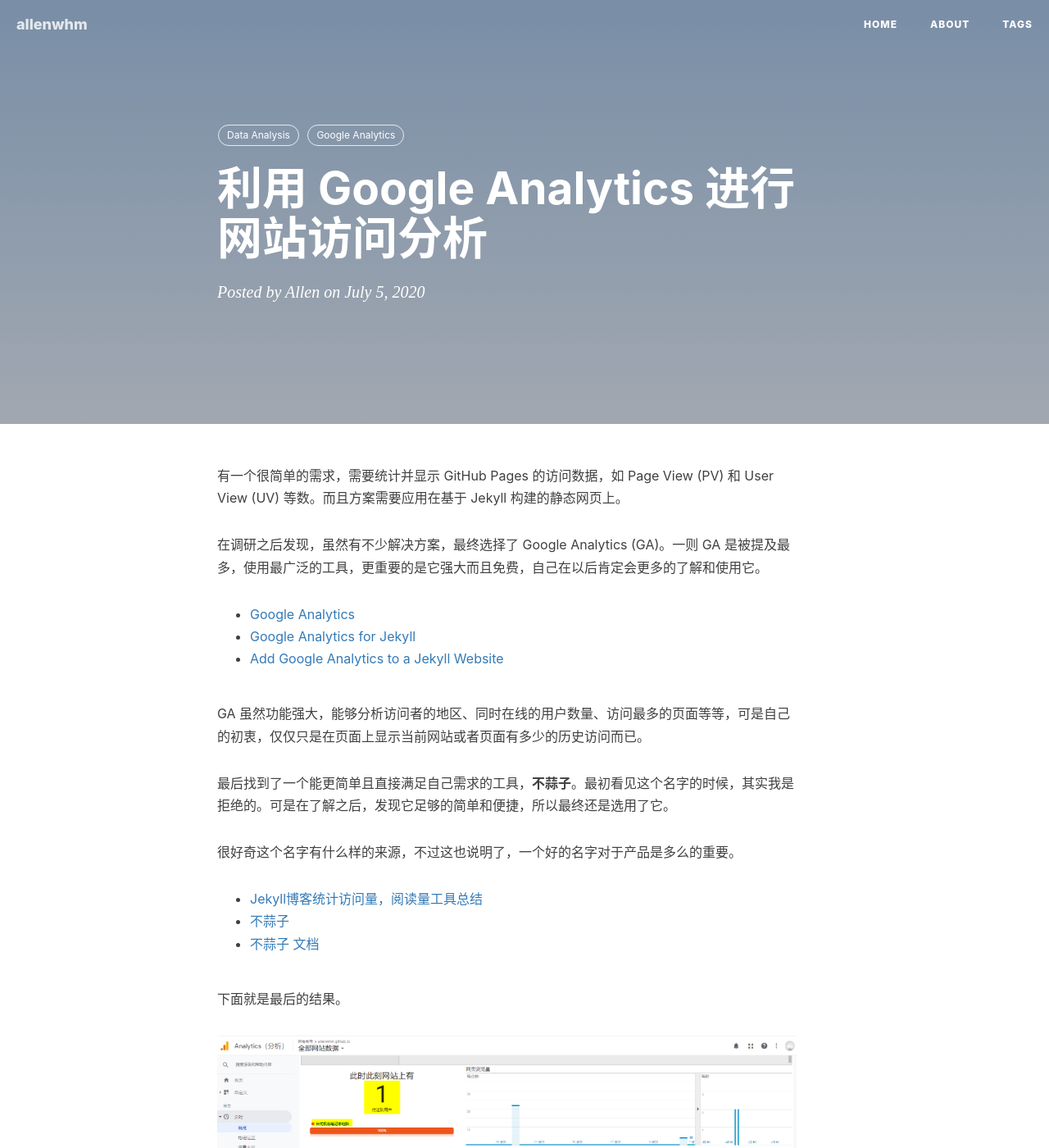
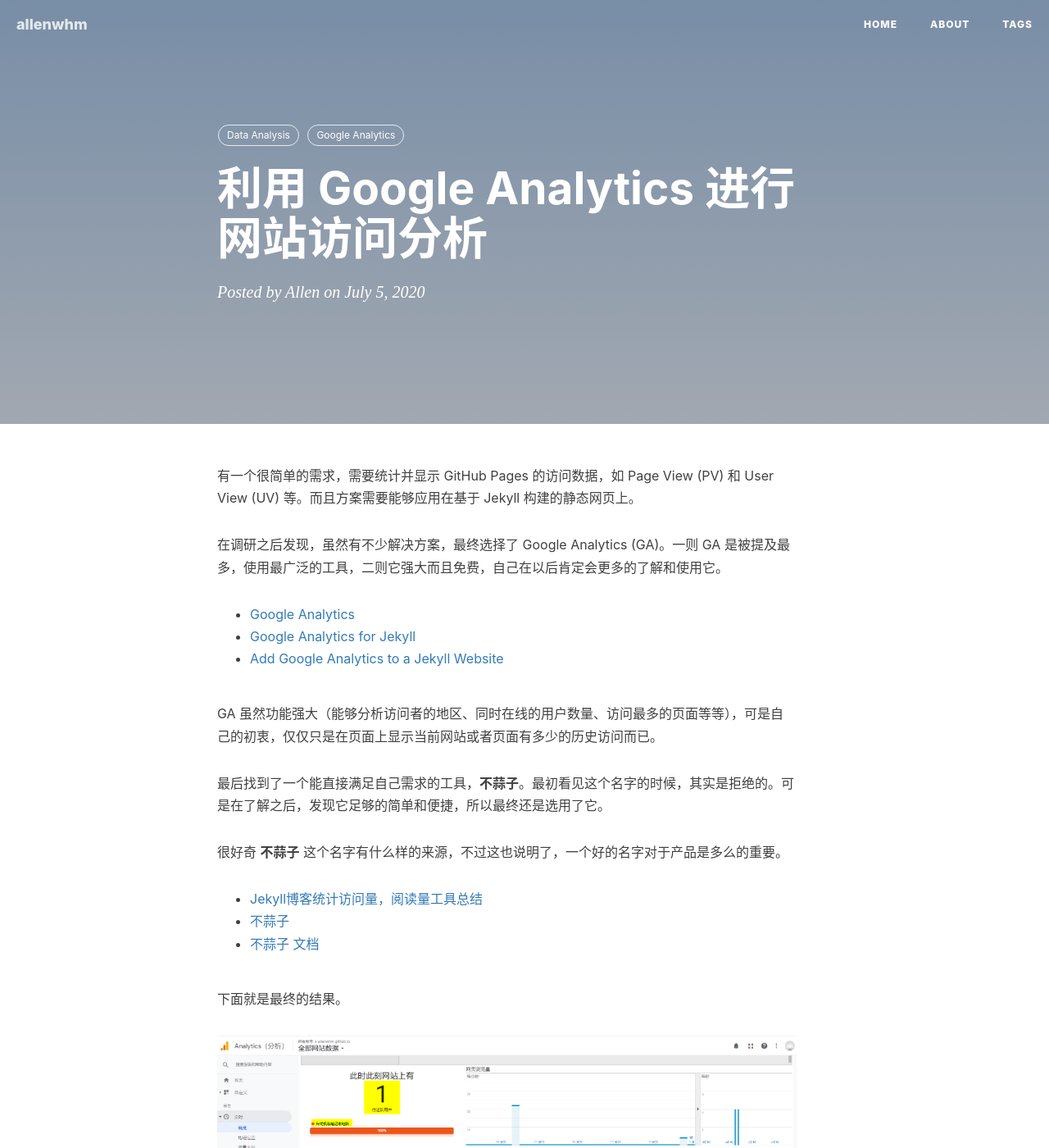
Before and after one commit to allenwhm/allenwhm.github.io, a Jekyll site: the page built from _posts/2020-07-05-web-analysis-with-google-analytic.markdown, in a window 1280 px wide and 1400 px high. Shown: the whole window at 82% size. Built offline with Jekyll 4.4.1, drawn with Linux system fonts in a browser that asks for light colours; nearby versions of some CDN libraries; comment, search, counter and statistics services are not loaded.

Commit message:
update blog

```diff
--- a/_posts/2020-07-05-web-analysis-with-google-analytic.markdown
+++ b/_posts/2020-07-05-web-analysis-with-google-analytic.markdown
@@ -11,25 +11,25 @@
     - Google Analytics
 ---
 
-有一个很简单的需求，需要统计并显示 GitHub Pages 的访问数据，如 Page View (PV) 和 User View (UV) 等数。而且方案需要应用在基于 Jekyll 构建的静态网页上。
+有一个很简单的需求，需要统计并显示 GitHub Pages 的访问数据，如 Page View (PV) 和 User View (UV) 等。而且方案需要能够应用在基于 Jekyll 构建的静态网页上。
 
-在调研之后发现，虽然有不少解决方案，最终选择了 Google Analytics (GA)。一则 GA 是被提及最多，使用最广泛的工具，更重要的是它强大而且免费，自己在以后肯定会更多的了解和使用它。
+在调研之后发现，虽然有不少解决方案，最终选择了 Google Analytics (GA)。一则 GA 是被提及最多，使用最广泛的工具，二则它强大而且免费，自己在以后肯定会更多的了解和使用它。
 - [Google Analytics](https://marketingplatform.google.com/about/analytics/)
 - [Google Analytics for Jekyll](https://desiredpersona.com/google-analytics-jekyll/)
 - [Add Google Analytics to a Jekyll Website](https://curtisvermeeren.github.io/2016/11/18/Jekyll-Google-Analytics.html#)
 
-GA 虽然功能强大，能够分析访问者的地区、同时在线的用户数量、访问最多的页面等等，可是自己的初衷，仅仅只是在页面上显示当前网站或者页面有多少的历史访问而已。
+GA 虽然功能强大（能够分析访问者的地区、同时在线的用户数量、访问最多的页面等等），可是自己的初衷，仅仅只是在页面上显示当前网站或者页面有多少的历史访问而已。
 
-最后找到了一个能更简单且直接满足自己需求的工具，**不蒜子**。最初看见这个名字的时候，其实我是拒绝的。可是在了解之后，发现它足够的简单和便捷，所以最终还是选用了它。
+最后找到了一个能直接满足自己需求的工具，**不蒜子**。最初看见这个名字的时候，其实是拒绝的。可是在了解之后，发现它足够的简单和便捷，所以最终还是选用了它。
 
-很好奇这个名字有什么样的来源，不过这也说明了，一个好的名字对于产品是多么的重要。
+很好奇 **不蒜子** 这个名字有什么样的来源，不过这也说明了，一个好的名字对于产品是多么的重要。
 - [Jekyll博客统计访问量，阅读量工具总结](https://zhang0peter.com/2020/01/19/GitHub-jekyll-view-counter/)
 - [不蒜子](https://busuanzi.ibruce.info/)
 - [不蒜子 文档](http://ibruce.info/2015/04/04/busuanzi/)
 
 
 
-下面就是最后的结果。
+下面就是最终的结果。
 
 ![GA](/img/in-post/web_analysis_google_analytics.png)
 **Google Analytics** 提供了强大的分析功能。
```
